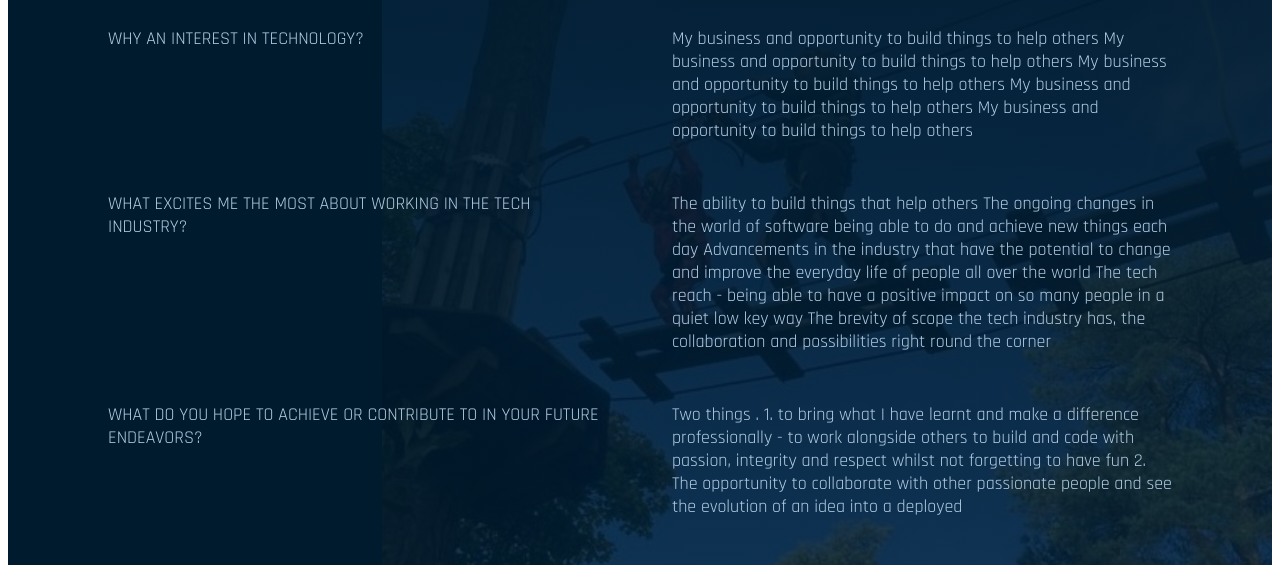
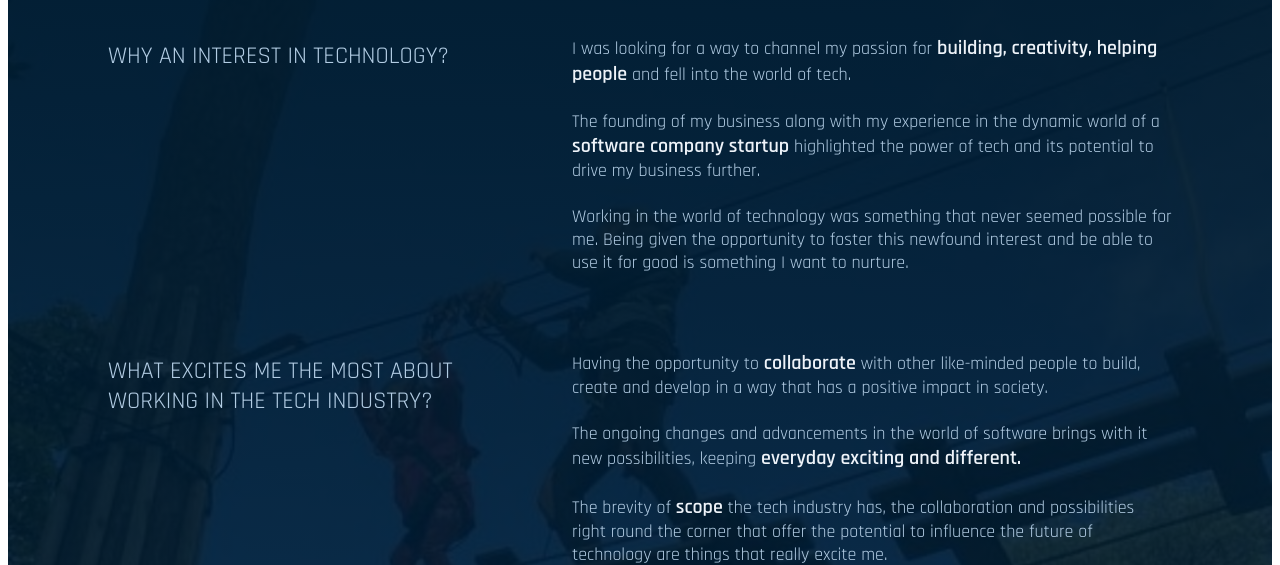
Before and after one commit to ElTalbot/eltalbot.github.io, a plain HTML site: page about.html in a window 1280 px wide. Shown: the part 240-805 px from the top of the page. Drawn offline with Linux system fonts and the light colour scheme; a web font is replaced by a local one.

Commit message:
First draft finished

```diff
--- a/about.html
+++ b/about.html
@@ -25,42 +25,62 @@
       <div class="image">
         <div class="abouttext">
           <h2 class="h2aboutpage">About Me</h2>
-          <div class="question">
-            <p class="light paboutpage">Why an interest in technology?</p>
-            <p class="light aboutanswer">
-              My business and opportunity to build things to help others My
-              business and opportunity to build things to help others My
-              business and opportunity to build things to help others My
-              business and opportunity to build things to help others My
-              business and opportunity to build things to help others
+          <div class="questionaboutpage">
+            <p class="paboutpage">Why an interest in technology?</p>
+            <p class="aboutanswer">
+              I was looking for a way to channel my passion for
+              <span class="highlight"
+                >building, creativity, helping people</span
+              >
+              and fell into the world of tech. <br /><br />The founding of my
+              business along with my experience in the dynamic world of a
+              <span class="highlight">software company startup</span>
+              highlighted the power of tech and its potential to drive my
+              business further. <br /><br />Working in the world of technology
+              was something that never seemed possible for me. Being given the
+              opportunity to foster this newfound interest and be able to use it
+              for good is something I want to nurture.
             </p>
           </div>
-          <div class="question">
-            <p class="light paboutpage">
+          <div class="questionaboutpage">
+            <p class="paboutpage">
               What excites me the most about working in the tech industry?
             </p>
-            <p class="light aboutanswer">
-              The ability to build things that help others The ongoing changes
-              in the world of software being able to do and achieve new things
-              each day Advancements in the industry that have the potential to
-              change and improve the everyday life of people all over the world
-              The tech reach - being able to have a positive impact on so many
-              people in a quiet low key way The brevity of scope the tech
+            <p class="aboutanswer">
+              Having the opportunity to
+              <span class="highlight">collaborate</span> with other like-minded
+              people to build, create and develop in a way that has a positive
+              impact in society. <br /><br />The ongoing changes and
+              advancements in the world of software brings with it new
+              possibilities, keeping
+              <span class="highlight">everyday exciting and different.</span>
+              <br /><br />
+              The brevity of <span class="highlight">scope</span> the tech
               industry has, the collaboration and possibilities right round the
-              corner
+              corner that offer the potential to influence the future of
+              technology are things that really excite me. <br /><br />
+              The <span class="highlight">reach of tech</span> - being apart of
+              an industry that has a positive impact in a quiet low key way, be
+              it for your local neighbour or for a community on the other side
+              of the world is something I strive to be apart of.
             </p>
           </div>
-          <div class="question">
-            <p class="light paboutpage">
+          <div class="questionaboutpage">
+            <p class="paboutpage">
               What do you hope to achieve or contribute to in your future
               endeavors?
             </p>
-            <p class="light aboutanswer">
-              Two things . 1. to bring what I have learnt and make a difference
-              professionally - to work alongside others to build and code with
-              passion, integrity and respect whilst not forgetting to have fun
-              2. The opportunity to collaborate with other passionate people and
-              see the evolution of an idea into a deployed
+            <p class="aboutanswer">
+              Two things. <br /><br />1. To bring what I have learnt and
+              <span class="highlight">make a difference</span> professionally -
+              to work alongside others to build and code with passion, integrity
+              and respect whilst not forgetting to have fun <br /><br />2. The
+              opportunity to
+              <span class="highlight"
+                >collaborate with other passionate people</span
+              >
+              on a more personal level and see the evolution of an idea right
+              from conception all the way to deployment.
             </p>
           </div>
         </div>
--- a/scripts/app.js
+++ b/scripts/app.js
@@ -27,7 +27,7 @@ document.addEventListener("DOMContentLoaded", function () {
   }
 
   // Start auto timer scrolling
-  let projectInterval = setInterval(autoProjects, 6000);
+  let projectInterval = setInterval(autoProjects, 10000);
 
   // Function to display projects
   function showProjects(n) {
--- a/styles/main.css
+++ b/styles/main.css
@@ -247,18 +247,28 @@ a {
   color: #b3cde4;
   width: fit-content;
 }
-.question {
+.questionaboutpage {
   display: flex;
   justify-content: space-between;
   padding: 20px 0;
   gap: 4rem;
 }
 .aboutanswer {
-  max-width: 500px;
+  max-width: 600px;
+  font-family: "Rajdhani", sans-serif;
+  font-weight: 400;
+  font-style: normal;
+  color: #b3cde4;
+  font-size: 18px;
 }
 .paboutpage {
   text-transform: uppercase;
   max-width: 500px;
+  font-size: 24px;
+  font-family: "Rajdhani", sans-serif;
+  font-weight: 400;
+  font-style: normal;
+  color: #b3cde4;
 }
 /* PROJECTS */
 .outerprojects {
@@ -723,6 +733,8 @@ span.learns {
   color: #eef3f9;
   font-size: 20px;
   text-transform: uppercase;
+  padding: 0;
+  margin: 0;
 }
 .funfacts {
   font-size: 30px;
@@ -740,7 +752,6 @@ span.learns {
   font-weight: 400;
   font-style: normal;
   color: #b3cde4;
-  margin: 0;
 }
 
 /*-----------------FOOTER--------------*/
@@ -904,6 +915,9 @@ span.learns {
   .aboutpage {
     padding: 100px 40px;
   }
+  .rotate {
+    animation: none;
+  }
 }
 @media screen and (max-width: 500px) {
   .contactbuttonsmob {
```
Also changed, not shown: index.html (+2 -2 lines).
